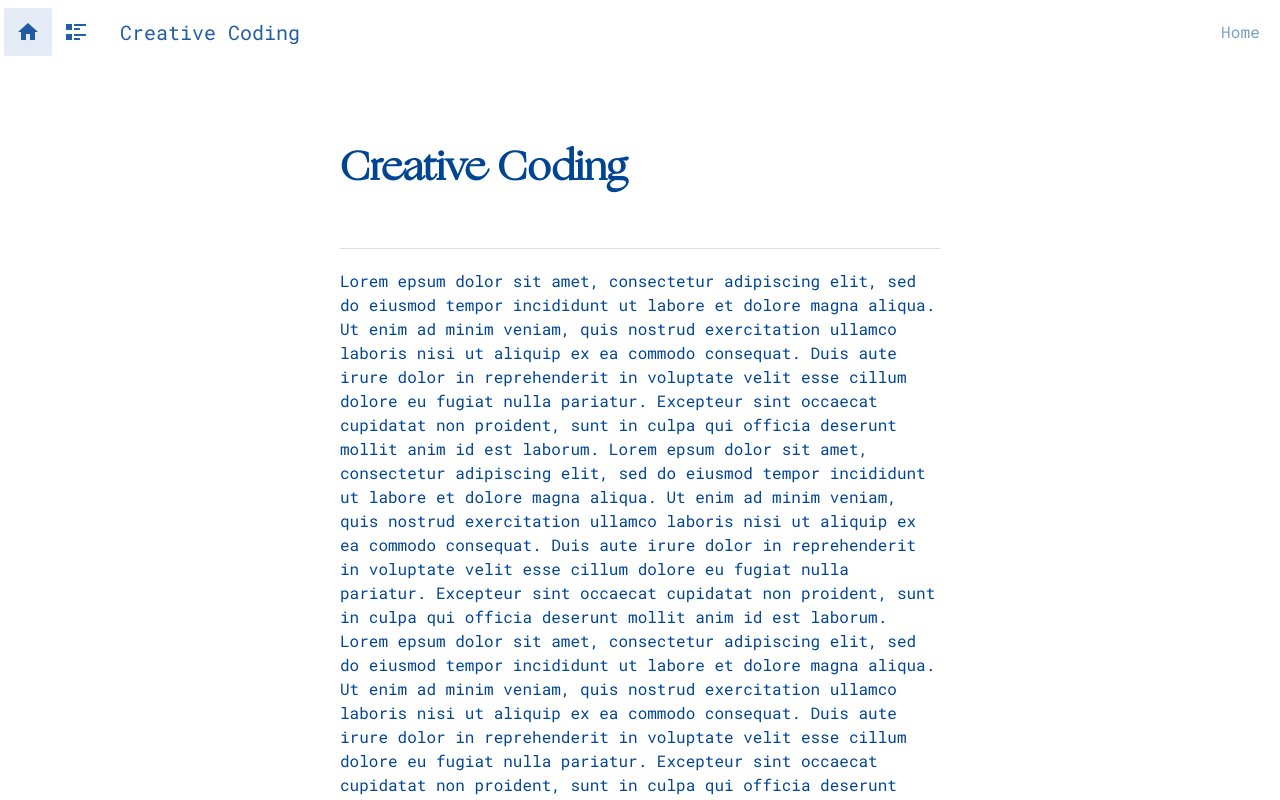
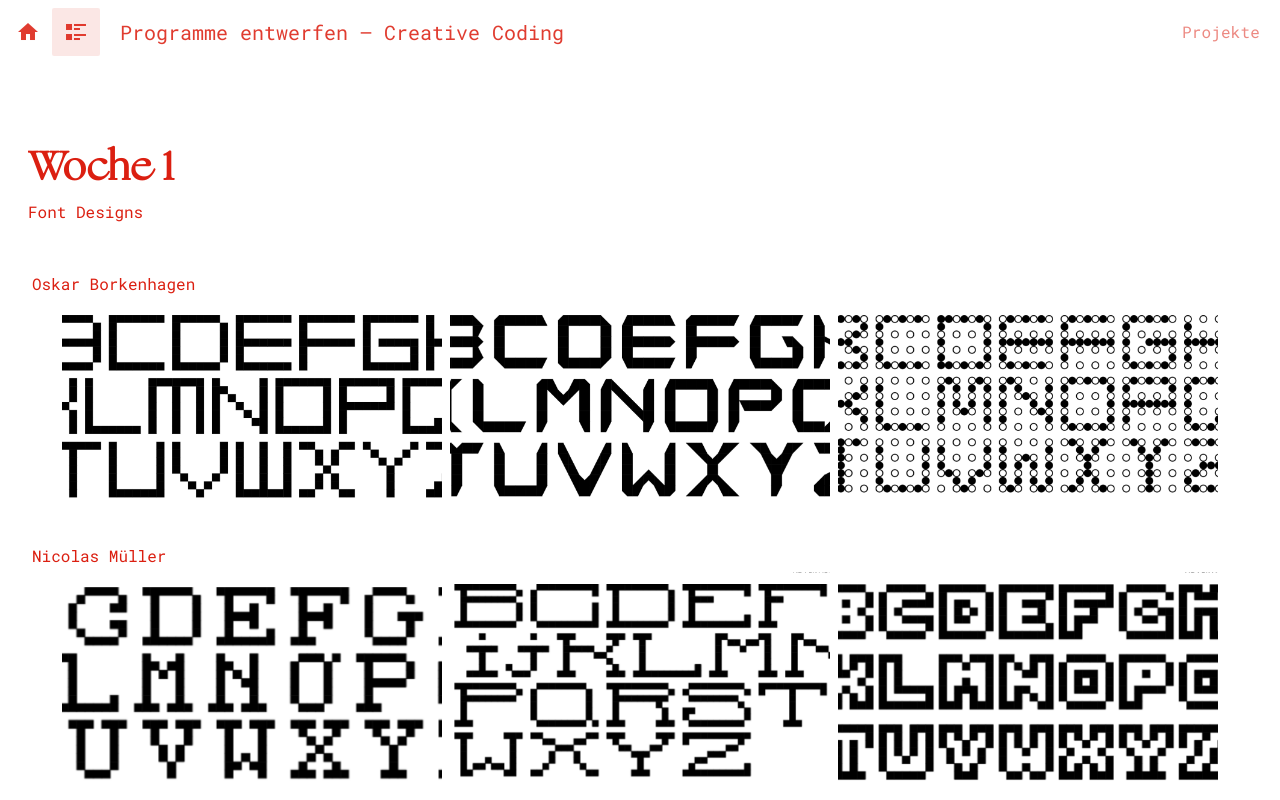
Before and after one commit to Ostabo/creative-coding-ws-22-23, a Vue app: page /#/weekly in a window 1280 px wide. Shown: the top 800 px of the page. Built offline with nearby package versions, Linux system fonts and the light colour scheme.

Commit message:
implement requested changes

```diff
--- a/index.html
+++ b/index.html
@@ -10,7 +10,7 @@
             type="text/plain"></script>
 
     <title>Creative Coding</title>
-    <meta content="HTWG Konstanz - Creative Coding - Generative Gestaltung" name="description"/>
+    <meta content="HTWG Konstanz - Creative Coding - Programme entwerfen - Generative Gestaltung" name="description"/>
 </head>
 <body>
 <div id="app"></div>
--- a/src/App.vue
+++ b/src/App.vue
@@ -5,7 +5,7 @@
       </v-app-bar-nav-icon>
       <v-app-bar-nav-icon :icon="'mdi-format-list-text'" aria-label="Weekly Navigation" to="/weekly">
       </v-app-bar-nav-icon>
-      <v-app-bar-title v-if="!$vuetify.display.xs" class="mx-5">Creative Coding</v-app-bar-title>
+      <v-app-bar-title v-if="!$vuetify.display.xs" class="mx-5">Programme entwerfen – Creative Coding</v-app-bar-title>
       <v-spacer></v-spacer>
       <v-label class="mx-5">{{ $route.name }}</v-label>
     </v-app-bar>
--- a/src/assets/groups.json
+++ b/src/assets/groups.json
@@ -6,7 +6,6 @@
     "description": "",
     "thumbnail": "",
     "img": [],
-    "filler": "",
     "iframe": [],
     "customIframeHeight": ""
   },
@@ -17,7 +16,6 @@
     "description": "",
     "thumbnail": "",
     "img": [],
-    "filler": "",
     "iframe": [],
     "customIframeHeight": ""
   },
@@ -28,7 +26,6 @@
     "description": "",
     "thumbnail": "",
     "img": [],
-    "filler": "",
     "iframe": [],
     "customIframeHeight": ""
   },
@@ -39,7 +36,6 @@
     "description": "",
     "thumbnail": "",
     "img": [],
-    "filler": "",
     "iframe": [],
     "customIframeHeight": ""
   },
@@ -50,7 +46,6 @@
     "description": "",
     "thumbnail": "",
     "img": [],
-    "filler": "",
     "iframe": [],
     "customIframeHeight": ""
   },
@@ -78,7 +73,6 @@
     "description": "",
     "thumbnail": "",
     "img": [],
-    "filler": "",
     "iframe": [],
     "customIframeHeight": ""
   },
@@ -89,7 +83,6 @@
     "description": "",
     "thumbnail": "",
     "img": [],
-    "filler": "",
     "iframe": [],
     "customIframeHeight": ""
   }
--- a/src/assets/styles.scss
+++ b/src/assets/styles.scss
@@ -5,15 +5,15 @@ h1 {
 }
 
 .em-buffer-y {
-  margin: $gap 0;
+  margin: $gap 0 !important;
 }
 
 .em-buffer-top {
-  margin-top: $gap;
+  margin-top: $gap !important;
 }
 
 .em-buffer-bot {
-  margin-bottom: $gap;
+  margin-bottom: $gap !important;
 }
 
 @font-face {
--- a/src/components/WeekComponent.vue
+++ b/src/components/WeekComponent.vue
@@ -6,7 +6,7 @@
            :key="person"
            :align="'center'"
            :justify="'center'"
-           class="border-t my-5">
+           class="my-5">
       <div class="text-disabled w-100 text-start ms-4">{{ person.name }}</div>
       <v-card v-for="img in person.img" class="ma-1" elevation="0" height="220" min-width="300" rounded="0" width="380"
               @click="overlay[img] = true">
--- a/src/router/router.js
+++ b/src/router/router.js
@@ -1,25 +1,25 @@
-import {createRouter, createWebHistory} from "vue-router";
+import {createRouter, createWebHashHistory} from "vue-router";
 import GroupView from "@/views/GroupView.vue";
 import MainView from "@/views/MainView.vue";
 import WeeklyView from "@/views/WeeklyView.vue";
 import NotFoundView from "@/views/NotFoundView.vue";
 
 const router = createRouter({
-    history: createWebHistory(import.meta.env.BASE_URL),
+    history: createWebHashHistory(import.meta.env.BASE_URL),
     routes: [
         {
             path: "/",
-            name: "Home",
+            name: "Projekt-Übersicht",
             component: MainView,
         },
         {
             path: "/weekly",
-            name: "Wochenprojekte",
+            name: "Projekte",
             component: WeeklyView,
         },
         {
             path: "/group/:group",
-            name: "Gruppenprojekt",
+            name: "Projekt",
             component: GroupView,
             props: true,
         },
--- a/src/views/GroupView.vue
+++ b/src/views/GroupView.vue
@@ -1,18 +1,13 @@
 <template>
-  <v-col :align="'center'" :justify="'center'">
+  <v-col :align="'center'" :justify="'center'" class="text-start resp pa-0">
     <h1 class="em-buffer-top">{{ json.title || 'Gruppe ' + group }}</h1>
-    <h2 class="my-5 text-subtitle-1 font-weight-thin">- {{ json.theme }} -</h2>
-    <v-label class="em-buffer-bot">{{ json.people }}</v-label>
-    <v-responsive v-if="json.description" :width="dynamicWidth"
-                  class="text-left border-t py-5 mb-5">
-      <p>
-        {{ json.description }}
-      </p>
-    </v-responsive>
+    <v-label>{{ json.people }}</v-label>
+    <h2 class="my-5 text-subtitle-1 font-weight-thin">{{ json.theme }}</h2>
   </v-col>
-  <v-row v-if="json.img.length > 0" :align="'center'" :justify="'center'" class="fill-height">
+  <v-row v-if="json.img.length > 0" :align="'center'" :justify="'center'" class="fill-height mt-0">
     <v-responsive :width="dynamicFrameWidth" class="text-left">
-      <v-carousel class="change-carousel-theme"
+      <v-carousel :show-arrows="false"
+                  class="change-carousel-theme"
                   color="surface"
                   theme="carousel">
         <v-carousel-item
@@ -21,13 +16,12 @@
             cover
         ></v-carousel-item>
       </v-carousel>
-    </v-responsive>
-  </v-row>
-  <v-row v-if="json.filler" :align="'center'" :justify="'center'" class="fill-height">
-    <v-responsive :max-width="dynamicWidth" class="text-left py-5 mt-5">
-      <p>
-        {{ json.filler }}
-      </p>
+      <v-responsive v-if="json.description" :width="dynamicWidth"
+                    class="text-left border-t py-5">
+        <p>
+          {{ json.description }}
+        </p>
+      </v-responsive>
     </v-responsive>
   </v-row>
   <v-row v-if="json.iframe" :align="'center'" :justify="'center'" class="fill-height flex-column">
@@ -76,4 +70,8 @@ export default {
 </script>
 
 <style lang="scss" scoped>
+.resp {
+  max-width: 1000px;
+  justify-self: center;
+}
 </style>
--- a/src/views/MainView.vue
+++ b/src/views/MainView.vue
@@ -1,27 +1,5 @@
 <template>
-  <v-col :align="'center'" :justify="'space-evenly'" class="mb-6">
-    <v-responsive :max-width="dynamicWidth" class="text-left">
-      <h1 class="em-buffer-y text-left">Creative Coding</h1>
-      <p class="border-t border-b py-5">
-        Lorem epsum dolor sit amet, consectetur adipiscing elit, sed do eiusmod tempor incididunt ut labore et dolore
-        magna aliqua.
-        Ut enim ad minim veniam, quis nostrud exercitation ullamco laboris nisi ut aliquip ex ea commodo consequat.
-        Duis aute irure dolor in reprehenderit in voluptate velit esse cillum dolore eu fugiat nulla pariatur.
-        Excepteur sint occaecat cupidatat non proident, sunt in culpa qui officia deserunt mollit anim id est laborum.
-        Lorem epsum dolor sit amet, consectetur adipiscing elit, sed do eiusmod tempor incididunt ut labore et dolore
-        magna aliqua.
-        Ut enim ad minim veniam, quis nostrud exercitation ullamco laboris nisi ut aliquip ex ea commodo consequat.
-        Duis aute irure dolor in reprehenderit in voluptate velit esse cillum dolore eu fugiat nulla pariatur.
-        Excepteur sint occaecat cupidatat non proident, sunt in culpa qui officia deserunt mollit anim id est laborum.
-        Lorem epsum dolor sit amet, consectetur adipiscing elit, sed do eiusmod tempor incididunt ut labore et dolore
-        magna aliqua.
-        Ut enim ad minim veniam, quis nostrud exercitation ullamco laboris nisi ut aliquip ex ea commodo consequat.
-        Duis aute irure dolor in reprehenderit in voluptate velit esse cillum dolore eu fugiat nulla pariatur.
-        Excepteur sint occaecat cupidatat non proident, sunt in culpa qui officia deserunt mollit anim id est laborum.
-      </p>
-    </v-responsive>
-  </v-col>
-  <v-row :align="'center'" :justify="'center'" class="resp">
+  <v-row :align="'center'" :justify="'center'" class="resp em-buffer-y">
     <OverviewCard v-for="(group, i) in json"
                   :key="i"
                   :image="group.thumbnail || ''"
@@ -55,7 +33,7 @@ export default {
 
 <style scoped>
 .resp {
-  max-width: 1500px;
+  max-width: 1700px;
   justify-self: center;
 }
 </style>
--- a/vite.config.js
+++ b/vite.config.js
@@ -16,8 +16,6 @@ export default defineConfig({
         }
     },
     server: {
-        port: 8080,
         https: true,
-    },
-    base: '/'
+    }
 })
```
